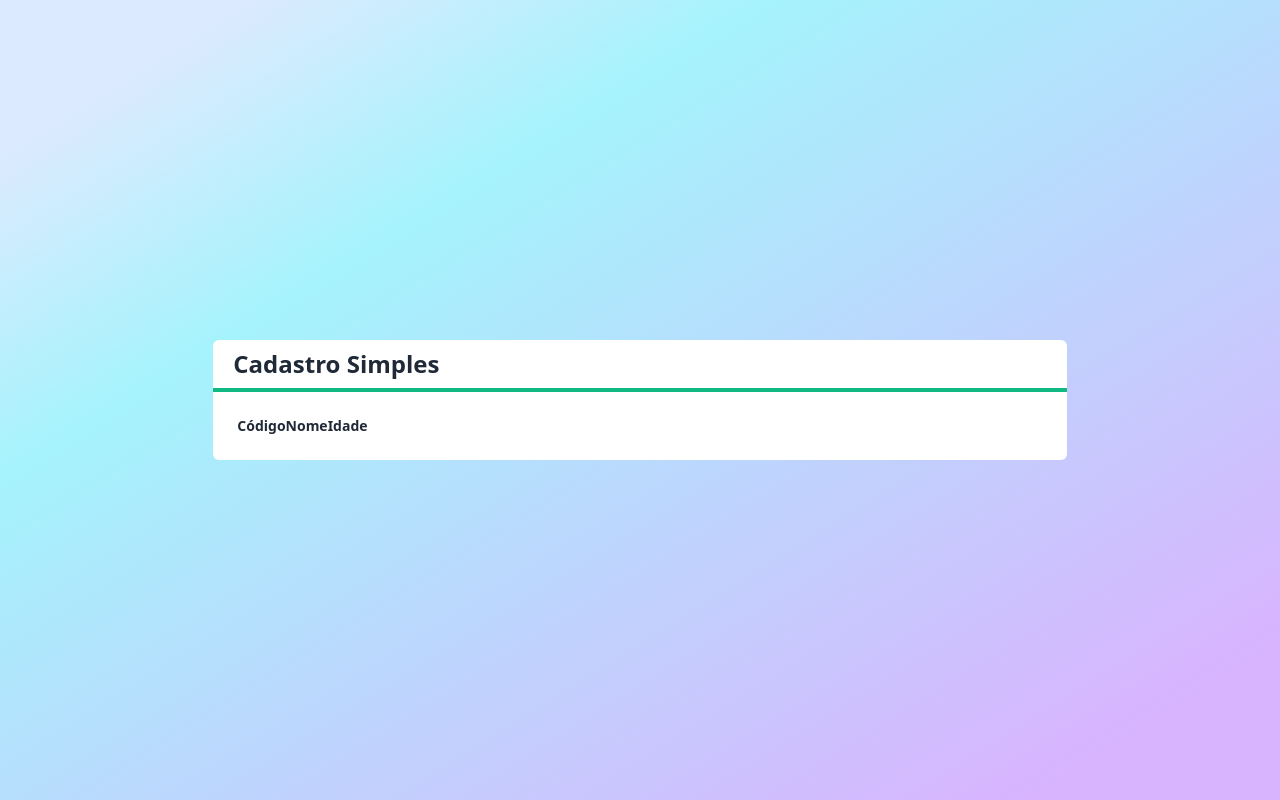
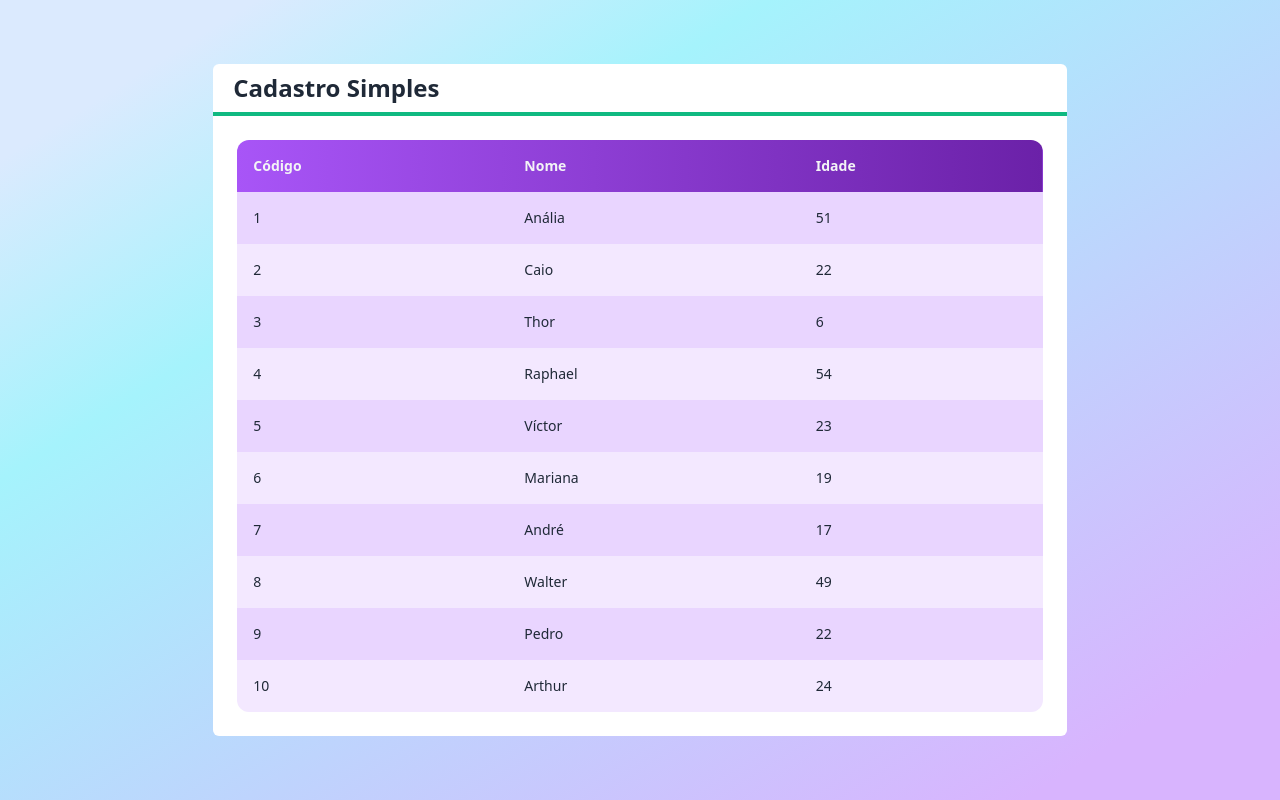
Before and after one commit to ardassejose/next-crud, a Next.js app: page / in a window 1280 px wide. Built offline with nearby package versions, Linux system fonts and the light colour scheme.

Commit message:
Adicionado mais estilo à tabela

```diff
--- a/src/components/Tabela.tsx
+++ b/src/components/Tabela.tsx
@@ -6,31 +6,45 @@
 
 export default function Tabela(props: TabelaProps) {
     function renderizarCabecalho() {
-        return(
-            <tr>
-                <th>Código</th>
-                <th>Nome</th>
-                <th>Idade</th>
-            </tr>
+        return (
+            <>
+                <tr>
+                    <th className="text-left p-4">Código</th>
+                    <th className="text-left p-4">Nome</th>
+                    <th className="text-left p-4">Idade</th>
+                </tr>
+            </>
         )
     }
 
     function renderizarDados() {
         return props.clientes?.map((cliente, i) => {
             return (
-                <tr key={cliente.id}>
-                    <td>{cliente.id}</td>
-                    <td>{cliente.nome}</td>
-                    <td>{cliente.idade}</td>
-                </tr>
+                <>
+                    <tr key={cliente.id}
+                    className={`
+                        ${i % 2 === 0 ? 'bg-purple-200' : 'bg-purple-100'}
+                    `}>
+                        <td className="text-left p-4">{cliente.id}</td>
+                        <td className="text-left p-4">{cliente.nome}</td>
+                        <td className="text-left p-4">{cliente.idade}</td>
+                    </tr>
+                </>
             )
         })
     }
 
     return (
         <>
-            <table>
-                {renderizarCabecalho()}
+            <table className="w-full rounded-xl overflow-hidden">
+                <thead className={`
+                    bg-gradient-to-r from-purple-500 to-purple-800 text-gray-100
+                `}>
+                    {renderizarCabecalho()}
+                </thead>
+                <tbody>
+                    {renderizarDados()}
+                </tbody>
             </table>
         </>
     )
```
